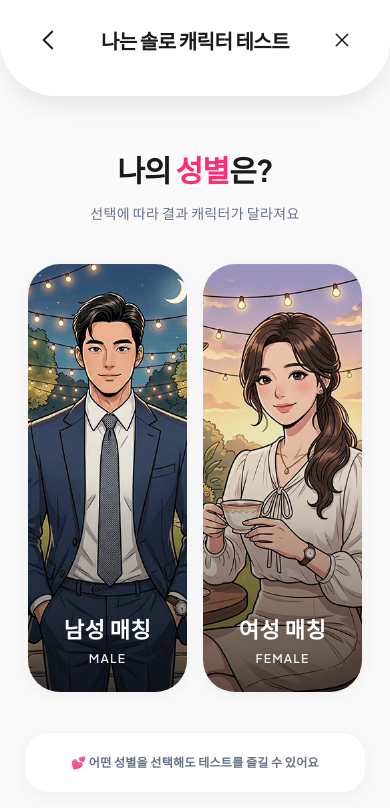
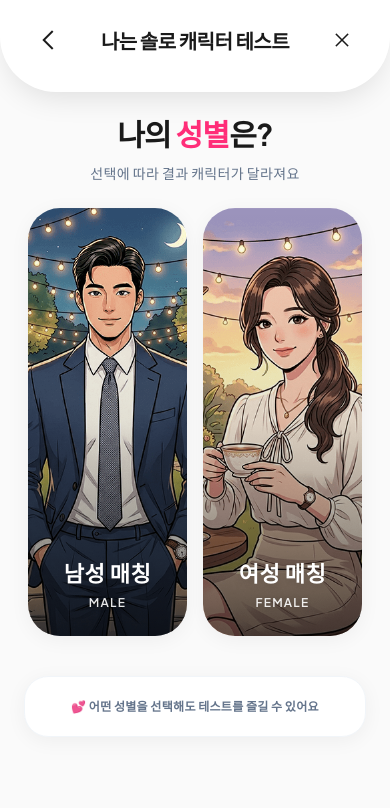
Before and after one commit to leedaekeun/iamsolo_test, a React (Vite) app: page /test in a window 390 px wide. Shown: the top 808 px of the page. Built offline with nearby package versions, Linux system fonts and the light colour scheme; a web font is replaced by a local one.

Commit message:
style: reduce top spacing on gender selection page for mobile

```diff
--- a/src/pages/Test.tsx
+++ b/src/pages/Test.tsx
@@ -107,7 +107,7 @@ export default function TestPage() {
 
             {/* Header (Only show for Gender Selection step) */}
             {currentStep === 0 && (
-                <div className="bg-white rounded-section-b shadow-natural z-20 pb-4 mb-6 relative">
+                <div className="bg-white rounded-section-b shadow-natural z-20 pb-3 mb-4 relative">
                     <header className="flex items-center px-6 py-4 justify-between max-w-md mx-auto w-full">
                         <button onClick={handleBack} className="btn-icon" aria-label="이전으로">
                             <span className="material-symbols-outlined">arrow_back_ios_new</span>
@@ -123,12 +123,12 @@ export default function TestPage() {
             )}
 
             {/* Main Content Area */}
-            <main className={`flex-1 flex flex-col px-6 pt-2 pb-32 transition-opacity duration-200 max-w-md mx-auto w-full ${isTransitioning ? 'opacity-0' : 'opacity-100'} h-full`}>
+            <main className={`flex-1 flex flex-col px-6 pt-0 pb-24 transition-opacity duration-200 max-w-md mx-auto w-full ${isTransitioning ? 'opacity-0' : 'opacity-100'} h-full`}>
 
                 {/* ── 성별 선택 ── */}
                 {currentStep === 0 && (
-                    <div className="animate-slide-up space-y-6">
-                        <div className="text-center space-y-3 mb-10 mt-6">
+                    <div className="animate-slide-up space-y-4">
+                        <div className="text-center space-y-2 mb-6 mt-2">
                             <h2 className="text-3xl font-bold tracking-tight text-deep-charcoal leading-tight">
                                 나의 <span className="text-vibrant-pink">성별</span>은?
                             </h2>
@@ -137,7 +137,7 @@ export default function TestPage() {
                             </p>
                         </div>
 
-                        <div className="grid grid-cols-2 gap-4 mt-6 px-1 aspect-[4/5] min-h-[290px]">
+                        <div className="grid grid-cols-2 gap-4 mt-4 px-1 aspect-[4/5] min-h-[290px]">
                             {/* 남자 카드 (왼쪽) */}
                             <button
                                 onClick={() => handleGenderSelect('M')}
```
